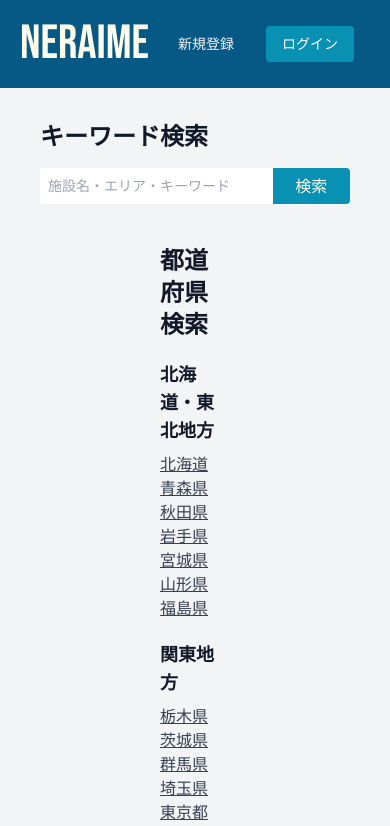
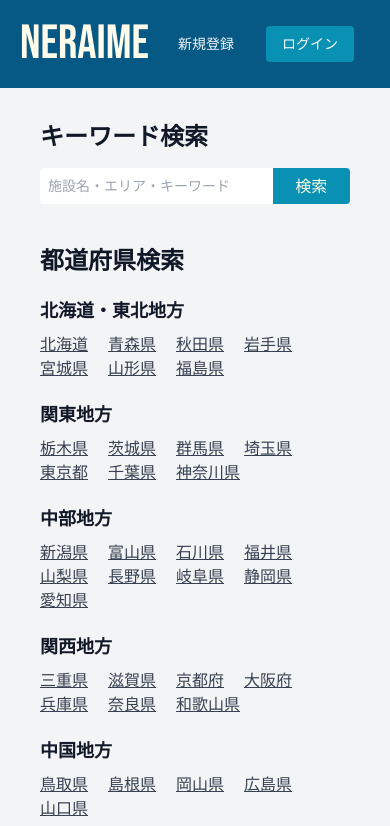
Before and after one commit to Hijikata1869/neraime-frontend, a Next.js app: page /search in a window 390 px wide. Shown: the top 826 px of the page. Built offline with nearby package versions, Linux system fonts and the light colour scheme.

Commit message:
都道府県検索画面をレスポンシブ化#36

```diff
--- a/components/PrefectureSearch.tsx
+++ b/components/PrefectureSearch.tsx
@@ -16,7 +16,7 @@ export const PrefectureSearch: React.FC = memo(() => {
   };
 
   return (
-    <div className="w-full px-40 flex flex-col mt-10 mb-20">
+    <div className="w-full lg:px-40 md:px-20 px-10 flex flex-col mt-10 mb-20">
       <h2 className="font-bold text-gray-900 text-2xl">都道府県検索</h2>
       <div className="flex flex-col mt-5">
         <div>
```
